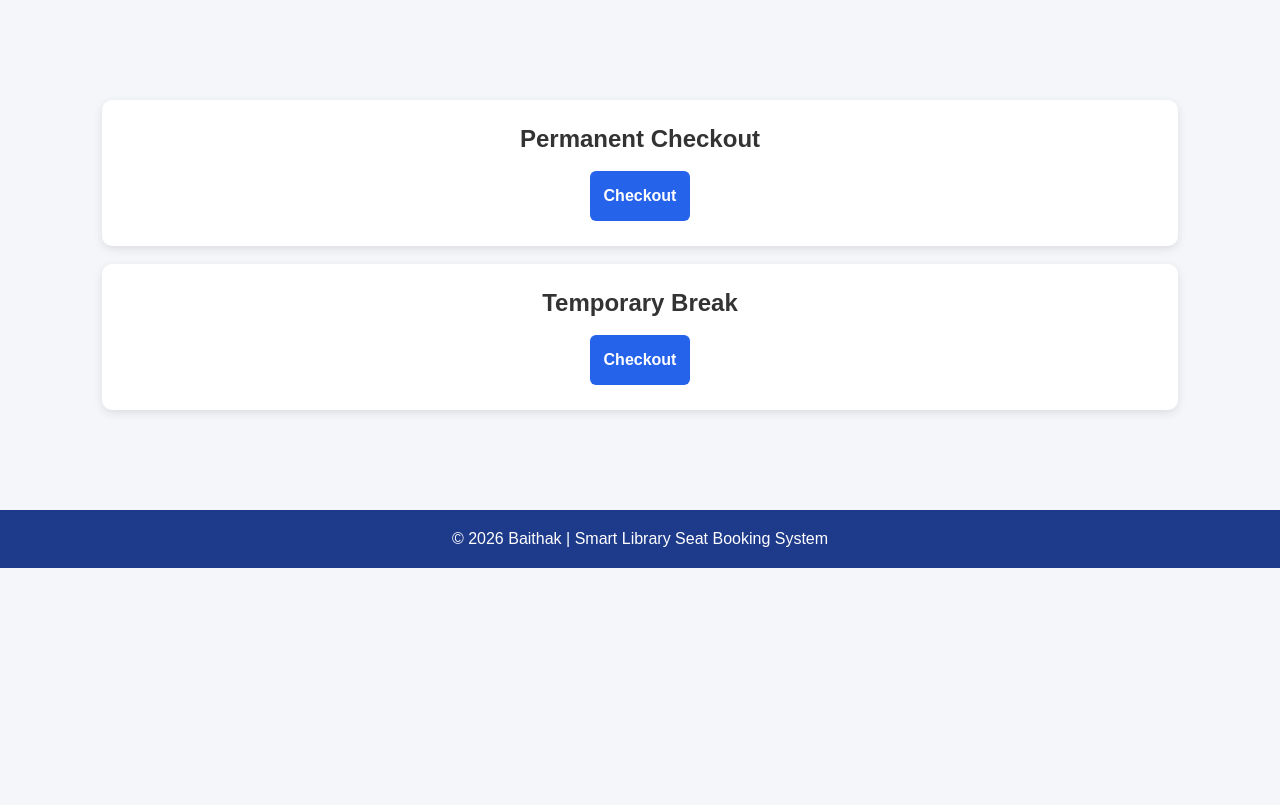
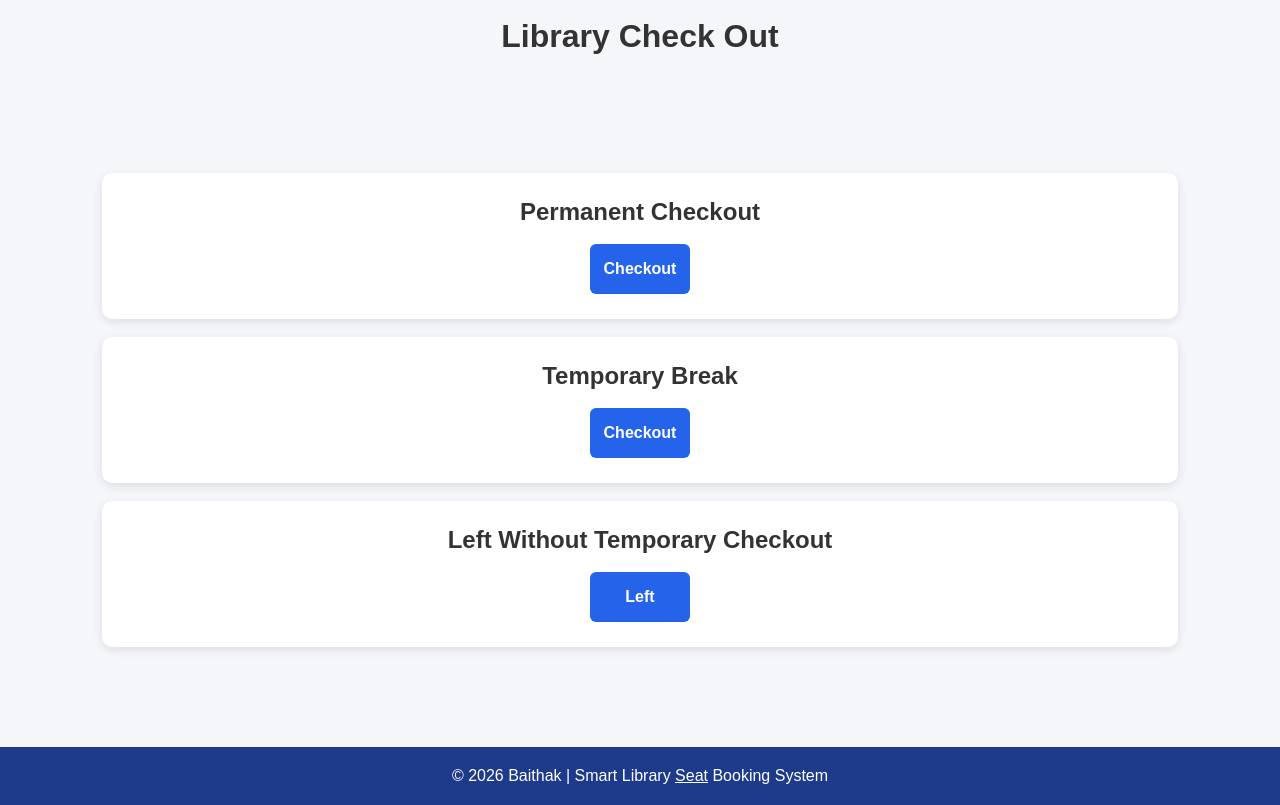
Before and after one commit to mansimar159/Baithak, a Django app: template library/templates/library/break.html in a window 1280 px wide. Before the commit the page ends 568 px from the top, so only its background shows below. Run offline with Django 5.2, Linux system fonts and the light colour scheme; the template is opened without the code that fills it, so the values that code supplies are empty.

Commit message:
modification2

```diff
--- a/library/templates/library/break.html
+++ b/library/templates/library/break.html
@@ -11,6 +11,9 @@
 
 <body>
 
+    <br>
+    <h1 style="text-align: center;">Library Check Out</h1><br>
+
     <section>
         <div class="button-container">
         <div class="card">
@@ -20,12 +23,16 @@
         <div class="card">
             <h2>Temporary Break</h2><br>
             <button class="seat-select1" onclick="temporaryCheckout()">Checkout</button>
+        </div><br>
+        <div class="card">
+            <h2>Left Without Temporary Checkout</h2><br>
+            <button class="seat-select1">Left</button>
         </div>
         </div>
     </section>
 
     <footer>
-        <p>© 2026 Baithak | Smart Library Seat Booking System</p>
+        <p>© 2026 Baithak | Smart Library <a href="{% url 'index' %}" style="color: white;">Seat</a> Booking System</p>
     </footer>
 
 </body>
--- a/library/templates/library/seat.html
+++ b/library/templates/library/seat.html
@@ -116,7 +116,7 @@
 </div>
 
     <footer>
-        <p>© 2026 Baithak | Smart Library Seat Booking System <a href="{% url 'checkin' %}" style="color: #1e3a8a;">|</a></p>
+        <p>© 2026 Baithak | Smart <a href="{% url 'checkin' %}" style="color: white;">Library</a> Seat Booking System</p>
     </footer>
 
 <script src="{% static 'script1.js' %}"></script>
```
Also changed, not shown: library/templates/library/index.html (+34 -38 lines), db.sqlite3.
